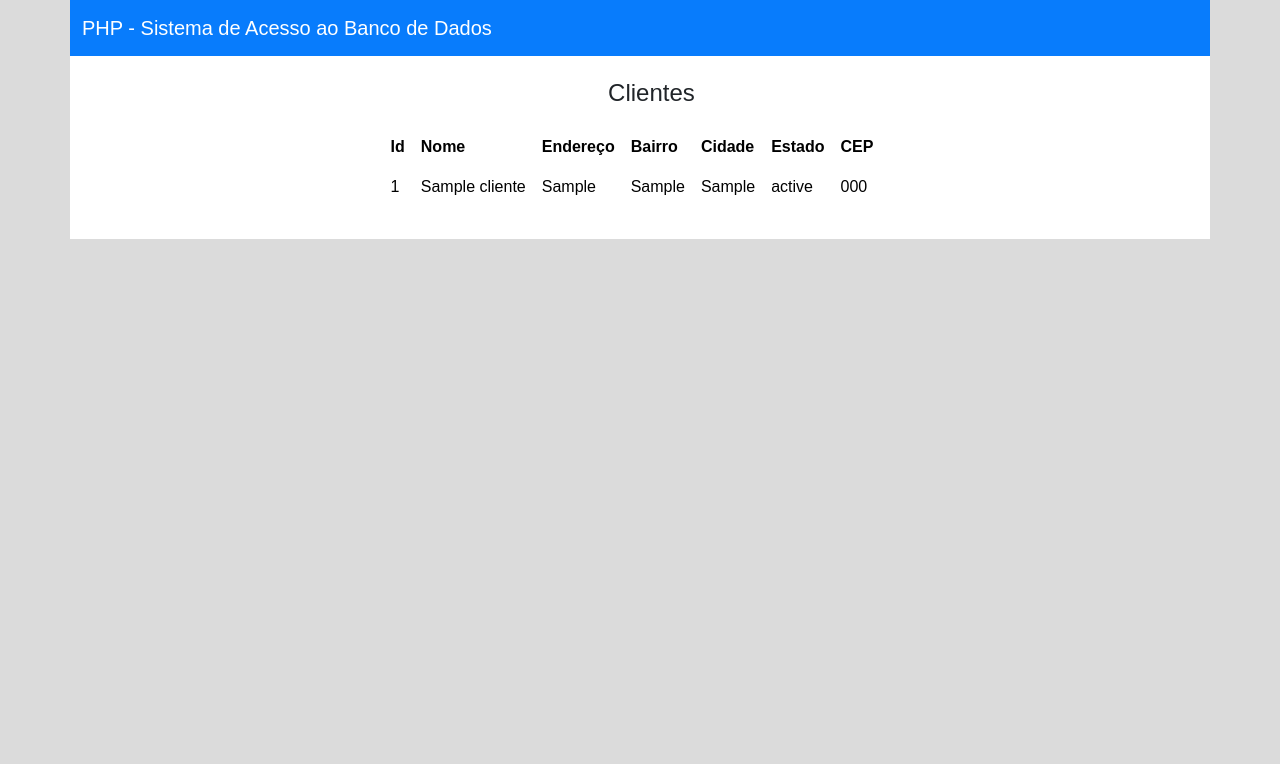
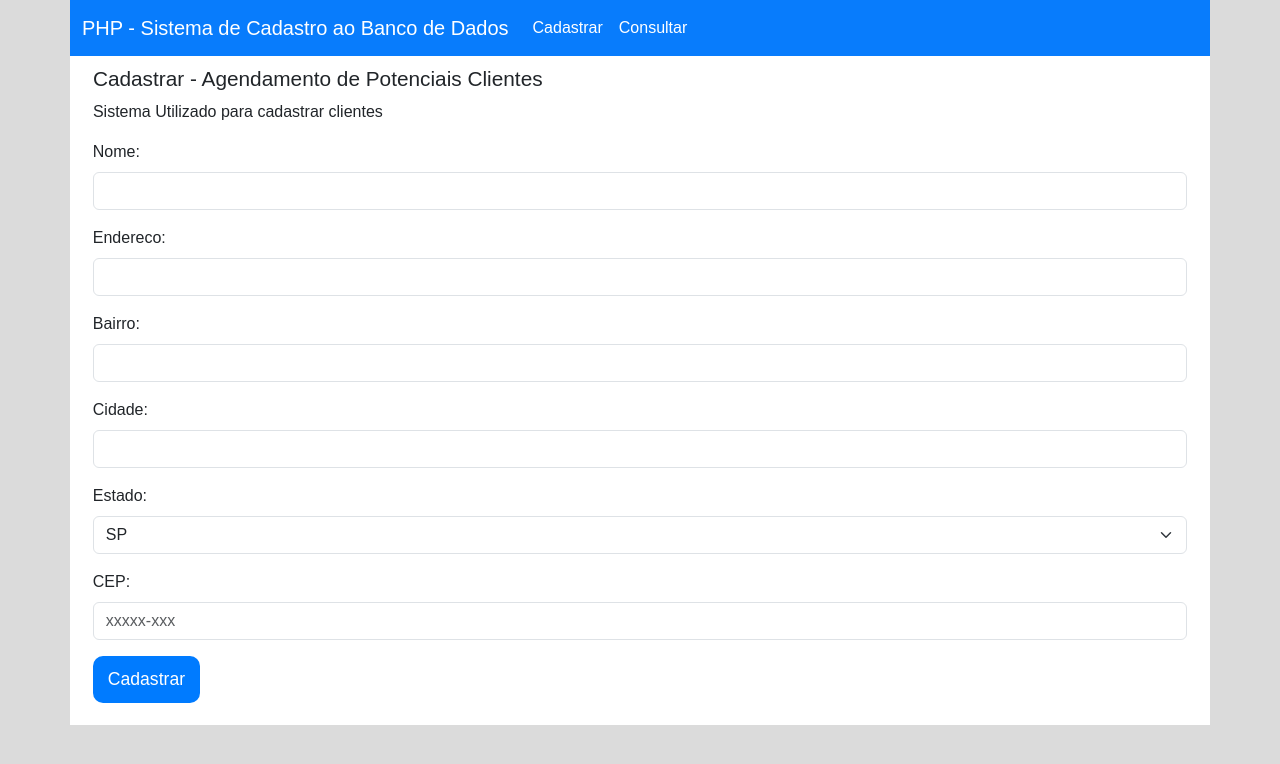
Before and after one commit to PedroFAraujo/FormularioPHPBd, a PHP site: page / in a window 1280 px wide. Shown: the top 764 px of the page. Run offline with PHP 8.4, Linux system fonts and the light colour scheme; tables that the repository leaves empty or names only in its code hold one stand-in row (values such as "Sample post").

Commit message:
Formulário integrado ao BD 22/05/2023

```diff
--- a/index.php
+++ b/index.php
@@ -1,144 +1,101 @@
 <?php
-    //$conexao = mysql_connect("localhost", "root" , "") or die ("Erro de conexão"); //A ordem do mysql_connect é: endereço, usuário e senha
-    //mysql_select_db("bd_sistema" , $conexao); //Acessa o banco de dados com nome BD_SISTEMA usando a conexão feita
+    session_start();
 
+    //definição dos parâmetros do banco de dados
     define('MYSQL_HOST', 'localhost:3306');
     define('MYSQL_USER', 'root');
     define('MYSQL_PASSWORD', '');
     define('MYSQL_DB_NAME', 'bd_sistema');
 
+    //conexão php com o banco de dados
     try{
         $PDO = new PDO('mysql:host=' . MYSQL_HOST . ';dbname=' . MYSQL_DB_NAME, MYSQL_USER, MYSQL_PASSWORD);
     }catch (PDOException $e){
+        //se a conexão falhar a mensagem será exibida
         echo 'Erro ao conectar com o MySQL: ' . $e->getMessage();
     }
 ?>
 
 <!DOCTYPE html>
+<!-- PÁGINA PARA FAZER O CADASTRO DO CLIENTE -->
 <html lang="en">
     <head>
         <meta charset="UTF-8">
         <meta http-equiv="X-UA-Compatible" content="IE=edge">
         <meta name="viewport" content="width=device-width, initial-scale=1.0">
-        <link href="https://cdn.jsdelivr.net/npm/bootstrap@5.3.0-alpha3/dist/css/bootstrap.min.css" rel="stylesheet" integrity="sha384-KK94CHFLLe+nY2dmCWGMq91rCGa5gtU4mk92HdvYe+M/SXH301p5ILy+dN9+nJOZ" crossorigin="anonymous">
-        <script src="https://cdn.jsdelivr.net/npm/bootstrap@5.3.0-alpha3/dist/js/bootstrap.bundle.min.js" integrity="sha384-ENjdO4Dr2bkBIFxQpeoTz1HIcje39Wm4jDKdf19U8gI4ddQ3GYNS7NTKfAdVQSZe" crossorigin="anonymous"></script>
+        <link href="https://cdn.jsdelivr.net/npm/bootstrap@5.3.0-alpha1/dist/css/bootstrap.min.css" rel="stylesheet" integrity="sha384-GLhlTQ8iRABdZLl6O3oVMWSktQOp6b7In1Zl3/Jr59b6EGGoI1aFkw7cmDA6j6gD" crossorigin="anonymous">
+        <script src="https://cdn.jsdelivr.net/npm/bootstrap@5.3.0-alpha1/dist/js/bootstrap.bundle.min.js" integrity="sha384-w76AqPfDkMBDXo30jS1Sgez6pr3x5MlQ1ZAGC+nuZB+EYdgRZgiwxhTBTkF7CXvN" crossorigin="anonymous"></script>
         <link rel="stylesheet" href="style.css">
-        <link rel="stylesheet" href="styleDados.css">
-        <title>PHP - Sistema de Acesso ao BD</title>
+        <title>Cadastro</title>
     </head>
     <body>
-        <div class="container" id="container">
+        <main>
+            <div class="container" id="container">
                 <div class="row">
                     <div class="col">
                         <nav class="navbar navbar-expand-lg bg-body-tertiary, fundo">
                             <div class="container-fluid">
-                                <a class="navbar-brand" href="index.php">PHP - Sistema de Acesso ao Banco de Dados</a>
+                                <a id="titleNav" class="navbar-brand" href="index.php">PHP - Sistema de Cadastro ao Banco de Dados</a>
                                 <button class="navbar-toggler" type="button" data-bs-toggle="collapse" data-bs-target="#navbarNav" aria-controls="navbarNav" aria-expanded="false" aria-label="Toggle navigation">
                                     <span class="navbar-toggler-icon"></span>
                                 </button>
+                                <div class="collapse navbar-collapse" id="navbarNav">
+                                    <ul class="navbar-nav">
+                                        <li class="nav-item">
+                                            <a class="nav-link active" id="link-header" aria-current="page" href="index.php">Cadastrar</a>
+                                        </li>
+                                        <li class="nav-item">
+                                            <a class="nav-link" href="#">Consultar</a>
+                                        </li>
+                                    </ul>
+                                </div>
                             </div>
                         </nav>
                     </div>
                 </div>
                 <div class="row">
                     <div class="col titles">
-                        <h1>Clientes</h1>
+                        <h1>Cadastrar - Agendamento de Potenciais Clientes</h1>
+                        <p>Sistema Utilizado para cadastrar clientes</p>
                     </div>
                 </div>
-            <div class="row">
-                <div class="col boxDados">
-                    <div class="table-responsive">
-                        <table class="table table-borderless" id="tabela">
-                            <thead>
-                                <tr class="headerTable">
-                                    <th scope="col">Id</th>
-                                    <th scope="col">Nome</th>
-                                    <th scope="col">Endereço</th>
-                                    <th scope="col">Bairro</th>
-                                    <th scope="col">Cidade</th>
-                                    <th scope="col">Estado</th>
-                                    <th scope="col">CEP</th>
-                                </tr>
-                            </thead>
-                            <tbody>
-                                <tr>
-                                    <td>
-                                        <?php
-                                            $sql = "SELECT * FROM clientes";
-                                            $result = $PDO->query($sql);
-                                            $rows = $result->fetchAll();
-
-                                            echo $rows[0]['id'];
-                                        ?>
-                                    </td>
-                                    <td>
-                                        <?php
-                                            $sql = "SELECT * FROM clientes";
-                                            $result = $PDO->query($sql);
-                                            $rows = $result->fetchAll();
-
-                                            echo $rows[0]['nome'];
-                                        ?>
-                                    </td>
-                                    <td>
-                                        <?php
-                                            $sql = "SELECT * FROM clientes";
-                                            $result = $PDO->query($sql);
-                                            $rows = $result->fetchAll();
-
-                                            echo $rows[0]['endereco'];
-                                        ?>
-                                    </td>
-                                    <td>
-                                        <?php
-                                            $sql = "SELECT * FROM clientes";
-                                            $result = $PDO->query($sql);
-                                            $rows = $result->fetchAll();
-
-                                            echo $rows[0]['bairro'];
-                                        ?>
-                                    </td>
-                                    <td>
-                                        <?php
-                                            $sql = "SELECT * FROM clientes";
-                                            $result = $PDO->query($sql);
-                                            $rows = $result->fetchAll();
-
-                                            echo $rows[0]['cidade'];
-                                        ?>
-                                    </td>
-                                    <td>
-                                        <?php
-                                            $sql = "SELECT * FROM clientes";
-                                            $result = $PDO->query($sql);
-                                            $rows = $result->fetchAll();
-
-                                            echo $rows[0]['estado'];
-                                        ?>
-                                    </td>
-                                    <td>
-                                        <?php
-                                            $sql = "SELECT * FROM clientes";
-                                            $result = $PDO->query($sql);
-                                            $rows = $result->fetchAll();
-
-                                            echo $rows[0]['cep'];
-                                        ?>
-                                    </td>
-                                    <td>
-
-                                    </td>
-                                </tr>
-                            </tbody>
-                        </table>
+                <div class="row" id="row-form">
+                    <div class="col">
+                        <form method="POST" action="conexao.php">
+                            <div class="mb-3">
+                                <label for="Nome" class="form-label">Nome:</label>
+                                <input type="text" class="form-control" id="exampleFormControlInput1 nome" name="nome" required>
+                            </div>
+                            <div class="mb-3">
+                                <label for="endereco" class="form-label">Endereco: </label>
+                                <input type="text" class="form-control" id="exampleFormControlInput1 endereco" name="endereco" required>
+                            </div>
+                            <div class="mb-3">
+                                <label for="bairro" class="form-label">Bairro: </label>
+                                <input type="text" class="form-control" id="exampleFormControlInput1 bairro" name="bairro" required>
+                            </div>
+                            <div class="mb-3">
+                                <label for="cidade" class="form-label">Cidade: </label>
+                                <input type="text" class="form-control" id="exampleFormControlInput1 cidade" name="cidade" required>
+                            </div>
+                            <div class="mb-3">
+                                <label for="estado" class="form-label">Estado: </label>
+                                <select class="form-select" name="estado" id="estado" aria-label="Default select example">
+                                    <option value="SP">SP</option>
+                                    <option value="RJ">RJ</option>
+                                    <option value="MG">MG</option>
+                                    <option value="ES">ES</option>
+                                </select>
+                            </div>
+                            <div class="mb-3">
+                                <label for="cep" class="form-label">CEP: </label>
+                                <input type="number" class="form-control" id="exampleFormControlInput1 cep" name="cep" placeholder="xxxxx-xxx" required>
+                            </div>
+                            <input type="submit" value="Cadastrar" name="cadastrar" id="cadastrar">
+                        </form>
                     </div>
                 </div>
             </div>
-            <div class="row">
-                <div class="col">
-                    <p></p>
-                </div>
-            </div>
-        </div>
+        </main>
     </body>
 </html>
--- a/style.css
+++ b/style.css
@@ -19,15 +19,54 @@ body{
 }
 
 h1{
-    font-size: 1.5em;
+    font-size: 1.3em;
     margin-top: 1%;
 }
 
+.label-input{
+    text-align: left;
+}
+
+.form-label{
+    text-align: left;
+}
+
+#cadastrar{
+    background-color: #007bff;
+    color: white;
+    border-radius: 10px;
+    padding: 10px;
+    padding-left: 15px;
+    padding-right: 15px;
+    border: 0;
+    font-size: 1.1em;
+}
 
 .navbar-brand{
     color: white;
 }
 
-.navbar-brand:hover{
+.nav-link{
     color: white;
 }
+
+#link-header{
+    color: white;
+}
+
+#row-form{
+    padding-left: 2%;
+    padding-right: 2%;
+    padding-bottom: 2%;
+}
+#titleNav{
+    color: white;
+}
+
+#titleNav:hover{
+    color: white;
+}
+
+#cadastrar:hover{
+    background-color: #0475ee;
+}
```
Also changed, not shown: conexao.php (added, +49 -0 lines), tabelaDados.php (added, +93 -0 lines), README.md (deleted).
